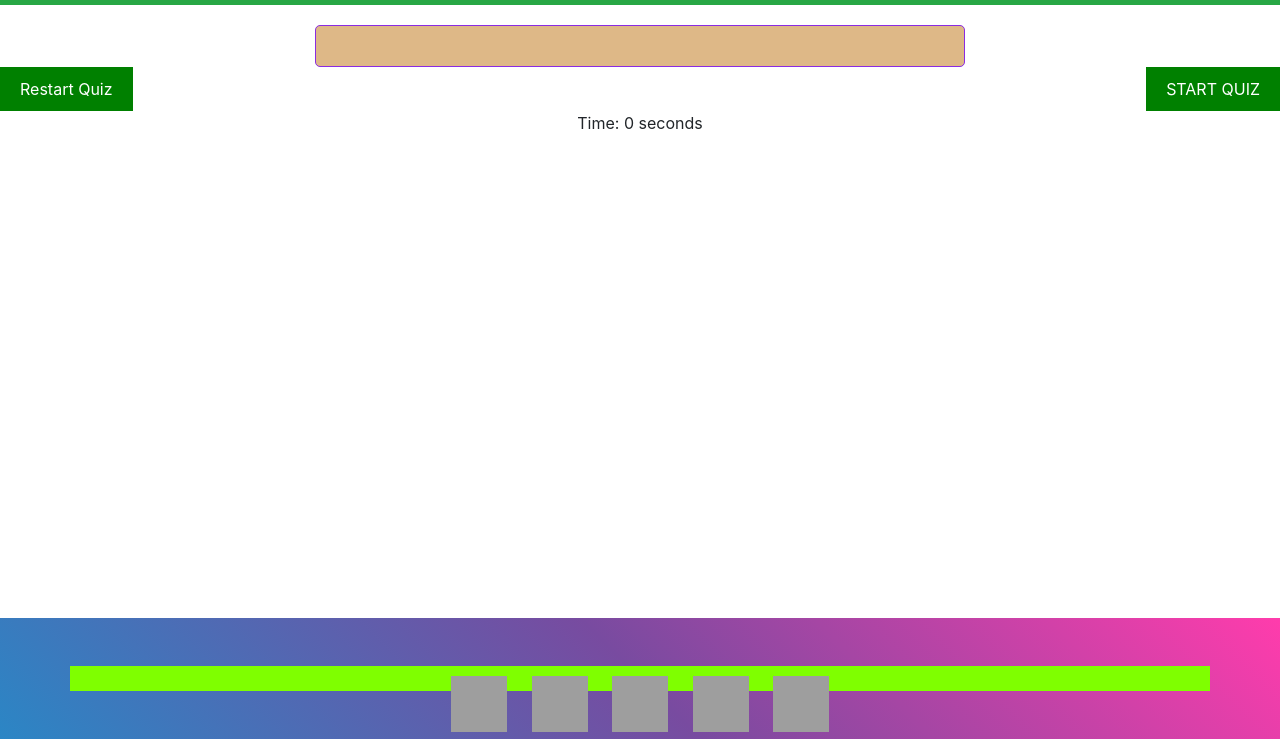
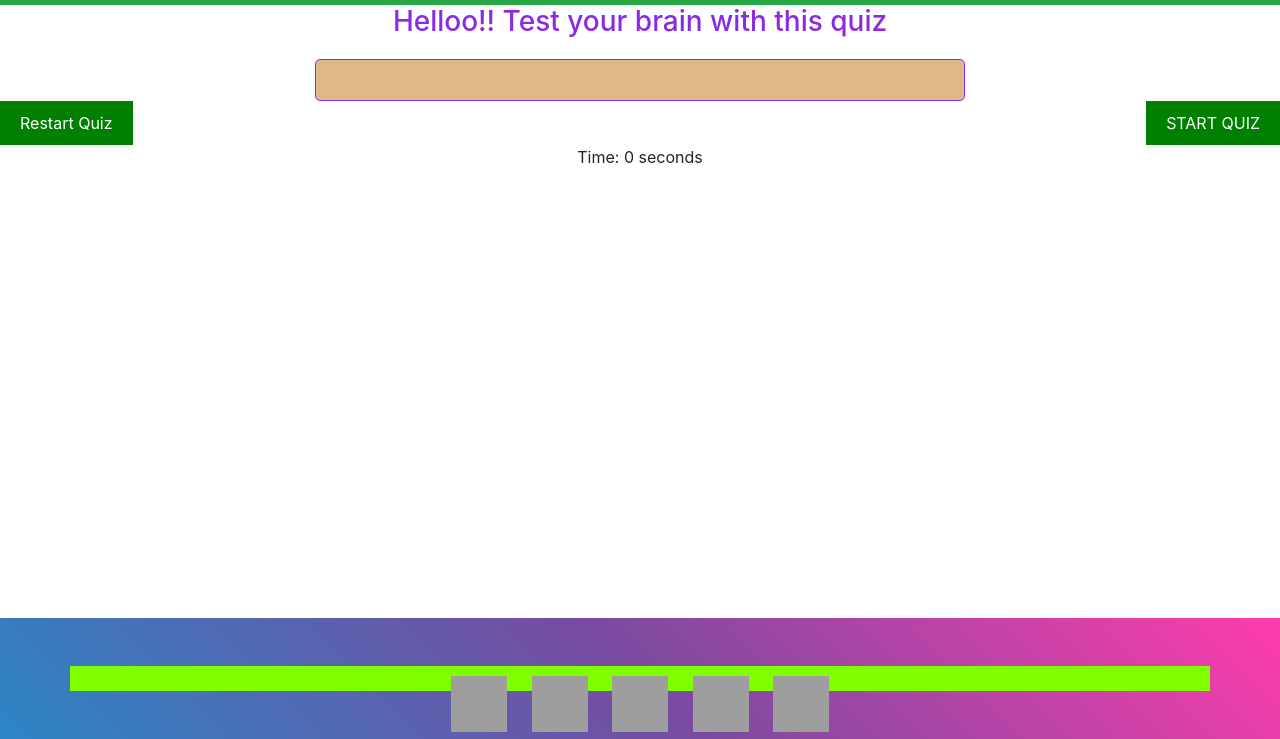
Before and after one commit to aravind-cod-101/Quiz-Application-BCA, a plain HTML site: page index.html in a window 1280 px wide. Shown: the part 61-800 px from the top of the page. Drawn offline with nearby package versions, Linux system fonts and the light colour scheme; grey boxes are pictures that could not be loaded.

Commit message:
added a heading to the page

```diff
--- a/assets/quiz.css
+++ b/assets/quiz.css
@@ -117,3 +117,8 @@ background-color: green;
   text-align: center;
   margin-bottom: 15%;
 }
+
+#welcome-message{
+  text-align: center;
+  color: blueviolet;
+}
--- a/index.html
+++ b/index.html
@@ -2,7 +2,7 @@
 <html>
   <head>
     <meta charset="UTF-8">
-    <title>Quiz//Application</title>
+    <title>Quiz-Application</title>
     <!-- Vanila CSS Link -->
     <link rel="stylesheet" href="./assets/quiz.css">
     <!-- Bootstrap CSS link -->
@@ -59,6 +59,8 @@
         </div>
 
     </header>
+
+    <h3 id="welcome-message">Helloo!! Test your brain with this quiz</h3>
 
 
 
```
